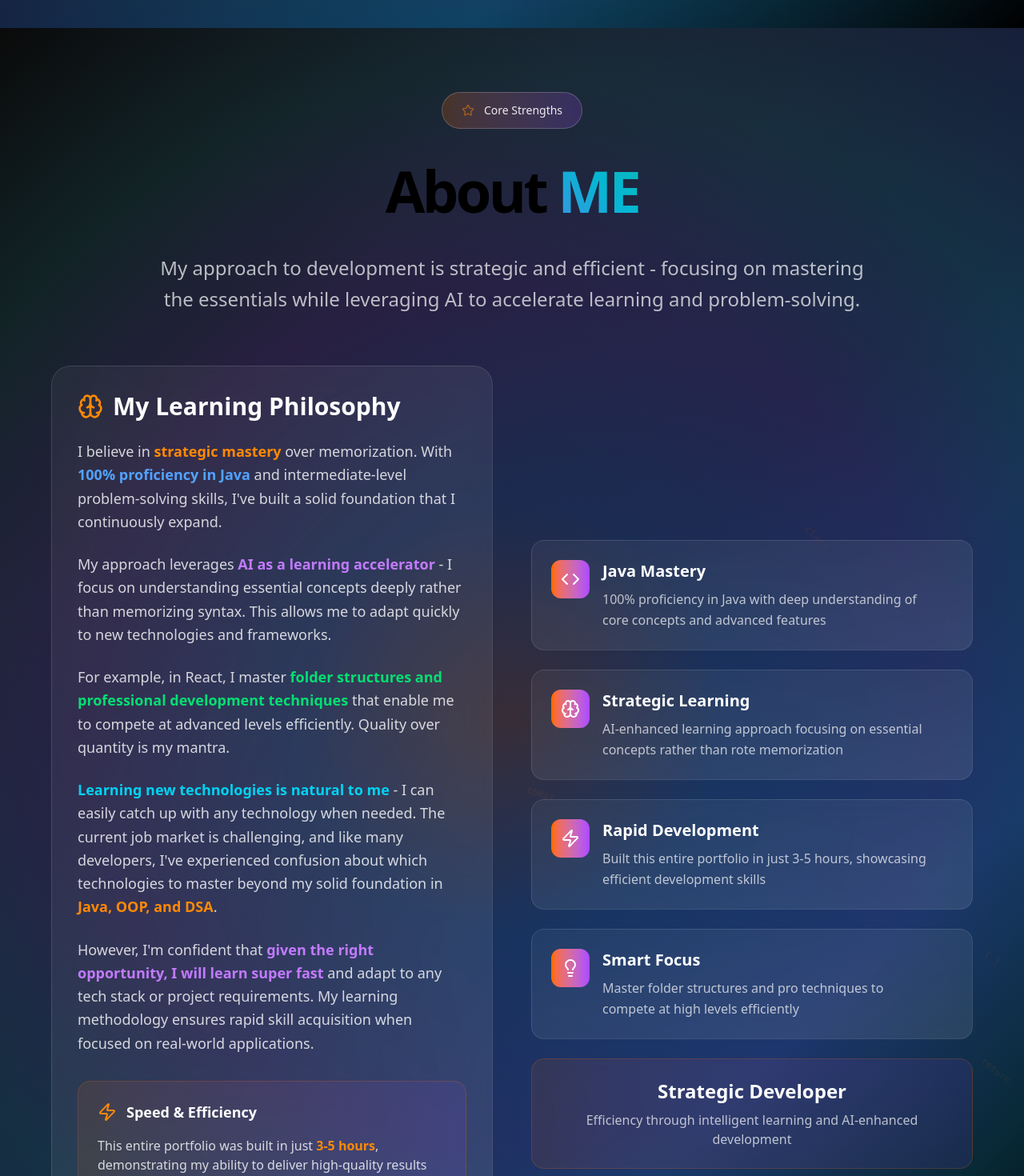
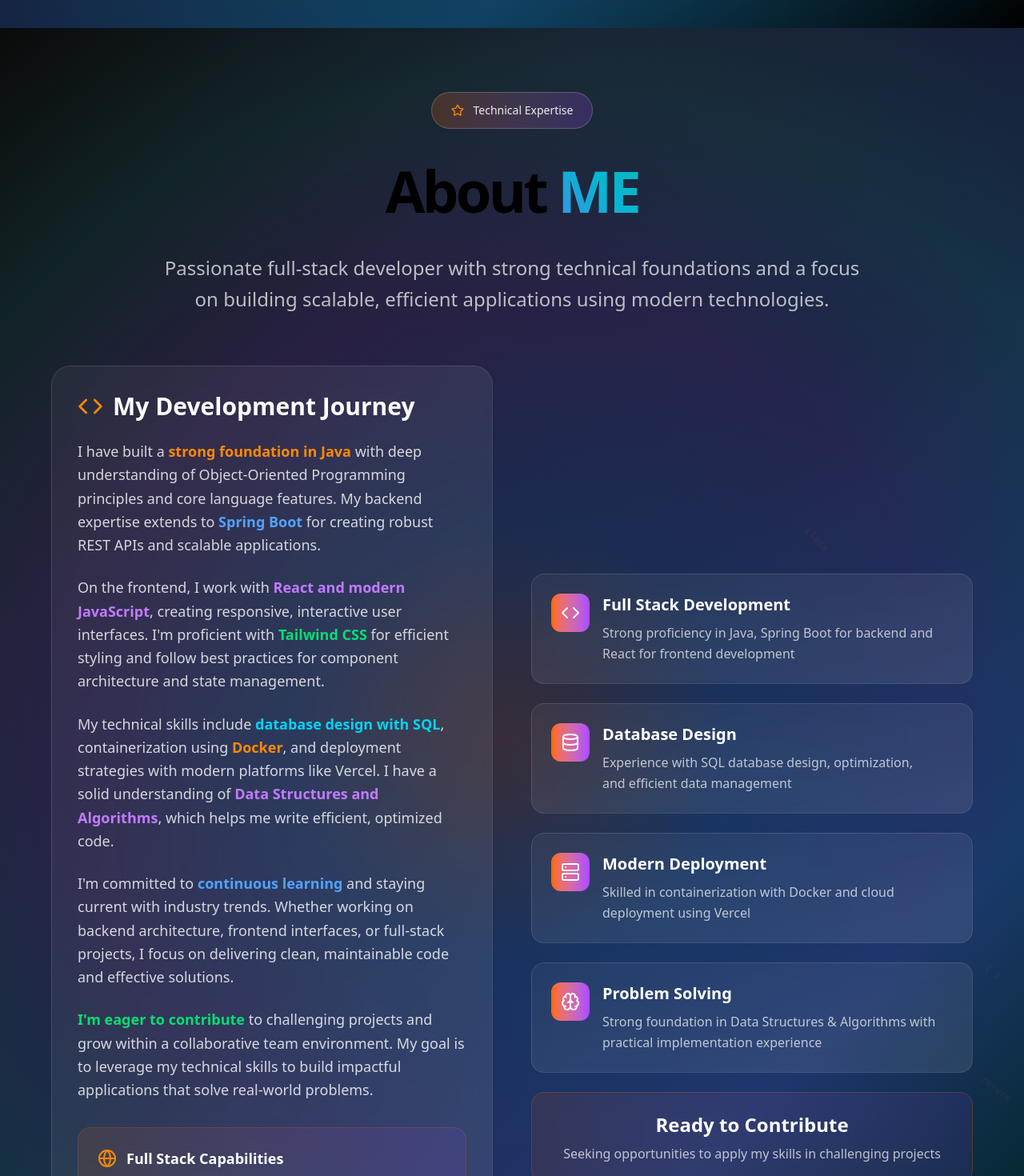
Before and after one commit to bharath-mnr/bharath-portfolio-new, a React (Vite) app: page / in a window 1280 px wide. Shown: the part 3780-5250 px from the top of the page at 80% size. Built offline with nearby package versions, Linux system fonts and the light colour scheme.

Commit message:
Update about page

```diff
--- a/src/components/AboutStrengths.jsx
+++ b/src/components/AboutStrengths.jsx
@@ -1,5 +1,5 @@
 import React, { useEffect, useRef, useState } from 'react';
-import { Code, Zap, Brain, Github, ExternalLink, CheckCircle, Star, Lightbulb } from 'lucide-react';
+import { Code, Zap, Brain, Github, ExternalLink, CheckCircle, Star, Database, Server, Globe } from 'lucide-react';
 
 const AboutStrengths = () => {
   const sectionRef = useRef(null);
@@ -51,23 +51,23 @@ const AboutStrengths = () => {
   const strengths = [
     {
       icon: Code,
-      title: "Java Mastery",
-      description: "100% proficiency in Java with deep understanding of core concepts and advanced features"
+      title: "Full Stack Development",
+      description: "Strong proficiency in Java, Spring Boot for backend and React for frontend development"
+    },
+    {
+      icon: Database,
+      title: "Database Design",
+      description: "Experience with SQL database design, optimization, and efficient data management"
+    },
+    {
+      icon: Server,
+      title: "Modern Deployment",
+      description: "Skilled in containerization with Docker and cloud deployment using Vercel"
     },
     {
       icon: Brain,
-      title: "Strategic Learning",
-      description: "AI-enhanced learning approach focusing on essential concepts rather than rote memorization"
-    },
-    {
-      icon: Zap,
-      title: "Rapid Development",
-      description: "Built this entire portfolio in just 3-5 hours, showcasing efficient development skills"
-    },
-    {
-      icon: Lightbulb,
-      title: "Smart Focus",
-      description: "Master folder structures and pro techniques to compete at high levels efficiently"
+      title: "Problem Solving",
+      description: "Strong foundation in Data Structures & Algorithms with practical implementation experience"
     }
   ];
 
@@ -130,8 +130,8 @@ const AboutStrengths = () => {
         <div className="text-center mb-16">
           <div className="mb-8">
             <div className="inline-flex items-center px-6 py-3 rounded-full bg-gradient-to-r from-orange-500/20 to-purple-500/20 backdrop-blur-md border border-white/20 hover:border-white/40 transition-all duration-500">
-              <Star className="w-4 h-4 text-orange-400 mr-3 animate-pulse" />
-              <span className="text-white/90 text-sm font-medium">Core Strengths</span>
+              <Star className="w-4 h-4 text-orange-400 mr-3" />
+              <span className="text-white/90 text-sm font-medium">Technical Expertise</span>
             </div>
           </div>
 
@@ -153,8 +153,8 @@ const AboutStrengths = () => {
           </h2>
 
           <p className="text-xl md:text-2xl text-white/70 max-w-4xl mx-auto leading-relaxed">
-            My approach to development is strategic and efficient - focusing on mastering the essentials
-            while leveraging AI to accelerate learning and problem-solving.
+            Passionate full-stack developer with strong technical foundations and a focus on
+            building scalable, efficient applications using modern technologies.
           </p>
         </div>
 
@@ -164,51 +164,54 @@ const AboutStrengths = () => {
           <div className={`space-y-8 transition-all duration-1000 ${isVisible ? 'opacity-100 translate-x-0' : 'opacity-0 -translate-x-10'}`}>
             <div className="bg-gradient-to-br from-white/5 to-white/10 backdrop-blur-md rounded-3xl p-8 border border-white/10 hover:border-white/20 transition-all duration-500">
               <h3 className="text-3xl font-bold text-white mb-6 flex items-center">
-                <Brain className="w-8 h-8 text-orange-400 mr-3" />
-                My Learning Philosophy
+                <Code className="w-8 h-8 text-orange-400 mr-3" />
+                My Development Journey
               </h3>
 
               <div className="space-y-6 text-white/80 text-lg leading-relaxed">
                 <p>
-                  I believe in <span className="text-orange-400 font-semibold">strategic mastery</span> over
-                  memorization. With <span className="text-blue-400 font-semibold">100% proficiency in Java</span> and
-                  intermediate-level problem-solving skills, I've built a solid foundation that I continuously expand.
+                  I have built a <span className="text-orange-400 font-semibold">strong foundation in Java</span> with
+                  deep understanding of Object-Oriented Programming principles and core language features. My backend
+                  expertise extends to <span className="text-blue-400 font-semibold">Spring Boot</span> for creating
+                  robust REST APIs and scalable applications.
                 </p>
 
                 <p>
-                  My approach leverages <span className="text-purple-400 font-semibold">AI as a learning accelerator</span> -
-                  I focus on understanding essential concepts deeply rather than memorizing syntax. This allows me to
-                  adapt quickly to new technologies and frameworks.
+                  On the frontend, I work with <span className="text-purple-400 font-semibold">React and modern JavaScript</span>,
+                  creating responsive, interactive user interfaces. I'm proficient with
+                  <span className="text-green-400 font-semibold"> Tailwind CSS</span> for efficient styling and
+                  follow best practices for component architecture and state management.
                 </p>
 
                 <p>
-                  For example, in React, I master <span className="text-green-400 font-semibold">folder structures
-                  and professional development techniques</span> that enable me to compete at advanced levels efficiently.
-                  Quality over quantity is my mantra.
+                  My technical skills include <span className="text-cyan-400 font-semibold">database design with SQL</span>,
+                  containerization using <span className="text-orange-400 font-semibold">Docker</span>, and deployment
+                  strategies with modern platforms like Vercel. I have a solid understanding of
+                  <span className="text-purple-400 font-semibold"> Data Structures and Algorithms</span>, which helps
+                  me write efficient, optimized code.
                 </p>
 
                 <p>
-                  <span className="text-cyan-400 font-semibold">Learning new technologies is natural to me</span> -
-                  I can easily catch up with any technology when needed. The current job market is challenging,
-                  and like many developers, I've experienced confusion about which technologies to master beyond
-                  my solid foundation in <span className="text-orange-400 font-semibold">Java, OOP, and DSA</span>.
+                  I'm committed to <span className="text-blue-400 font-semibold">continuous learning</span> and staying
+                  current with industry trends. Whether working on backend architecture, frontend interfaces, or
+                  full-stack projects, I focus on delivering clean, maintainable code and effective solutions.
                 </p>
 
                 <p>
-                  However, I'm confident that <span className="text-purple-400 font-semibold">given the right opportunity,
-                  I will learn super fast</span> and adapt to any tech stack or project requirements.
-                  My learning methodology ensures rapid skill acquisition when focused on real-world applications.
+                  <span className="text-green-400 font-semibold">I'm eager to contribute</span> to challenging projects
+                  and grow within a collaborative team environment. My goal is to leverage my technical skills to
+                  build impactful applications that solve real-world problems.
                 </p>
               </div>
 
               <div className="mt-8 p-6 bg-gradient-to-r from-orange-500/10 to-purple-500/10 rounded-2xl border border-orange-500/20">
                 <div className="flex items-center mb-4">
-                  <Zap className="w-6 h-6 text-orange-400 mr-3" />
-                  <span className="text-white font-semibold text-lg">Speed & Efficiency</span>
+                  <Globe className="w-6 h-6 text-orange-400 mr-3" />
+                  <span className="text-white font-semibold text-lg">Full Stack Capabilities</span>
                 </div>
                 <p className="text-white/80">
-                  This entire portfolio was built in just <span className="text-orange-400 font-bold">3-5 hours</span>,
-                  demonstrating my ability to deliver high-quality results rapidly through strategic development practices.
+                  Experienced in <span className="text-orange-400 font-bold">end-to-end development</span> -
+                  from database design and backend APIs to responsive frontend interfaces and deployment strategies.
                 </p>
               </div>
             </div>
@@ -225,7 +228,7 @@ const AboutStrengths = () => {
                   </div>
                   <div>
                     <div className="text-white font-semibold text-lg">Portfolio Repository</div>
-                    <div className="text-white/60 text-sm">See the complete codebase and development process</div>
+                    <div className="text-white/60 text-sm">Explore my code and development approach</div>
                   </div>
                 </div>
                 <ExternalLink className="w-5 h-5 text-white/60 group-hover:text-white transition-colors duration-300" />
@@ -265,9 +268,9 @@ const AboutStrengths = () => {
 
             {/* Additional Highlight */}
             <div className="bg-gradient-to-r from-orange-500/10 to-purple-500/10 backdrop-blur-md rounded-2xl p-6 border border-orange-500/20 text-center">
-              <div className="text-2xl font-bold text-white mb-2">Strategic Developer</div>
+              <div className="text-2xl font-bold text-white mb-2">Ready to Contribute</div>
               <div className="text-white/70">
-                Efficiency through intelligent learning and AI-enhanced development
+                Seeking opportunities to apply my skills in challenging projects
               </div>
             </div>
           </div>
```
